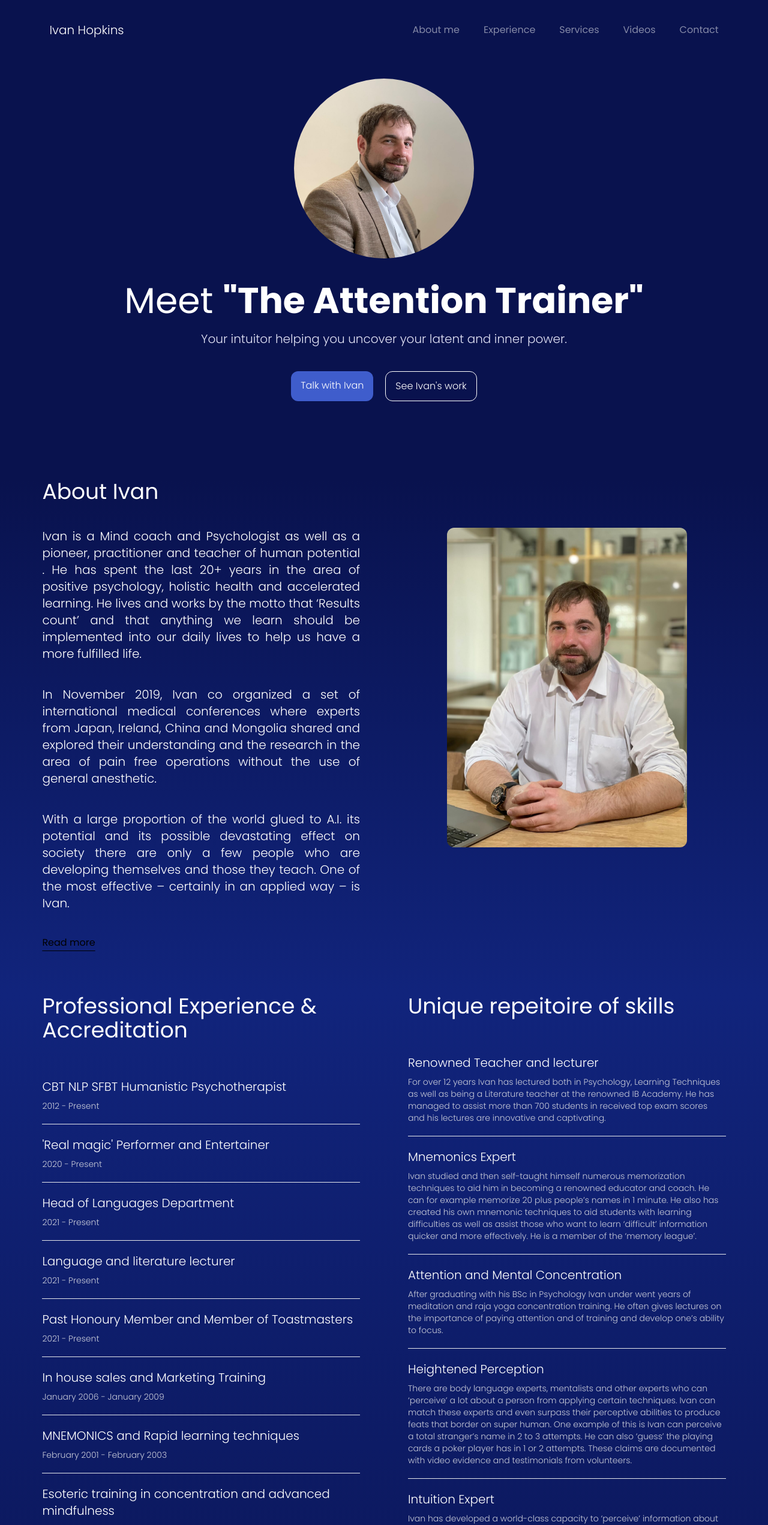
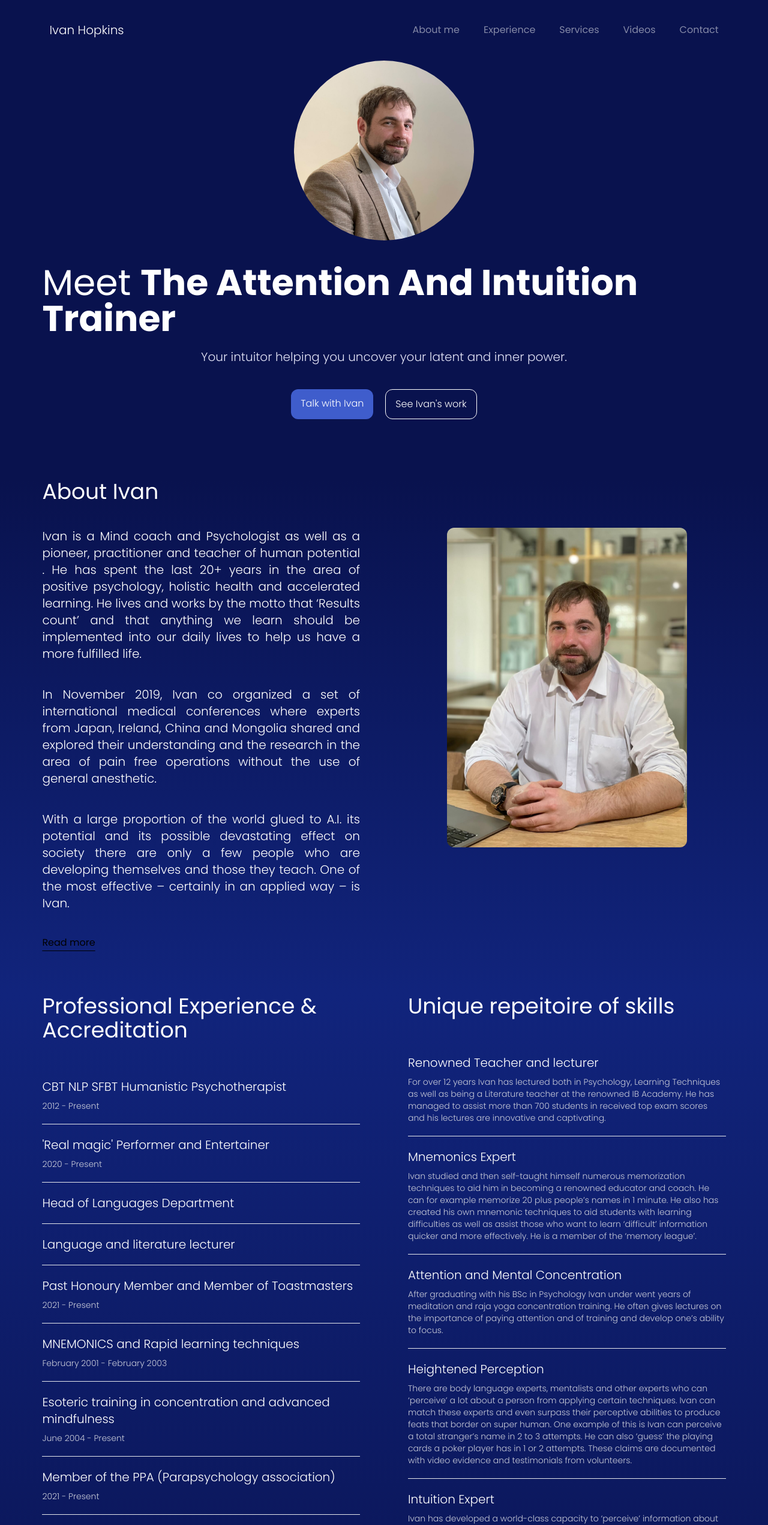
Before and after one commit to gantug/perfecttend, a Next.js app: page / in a window 1280 px wide. Shown: the top 2543 px of the page at 60% size. Built offline with nearby package versions, Linux system fonts and the light colour scheme.

Commit message:
latest change on 3rd Feb

```diff
--- a/src/components/Experience.tsx
+++ b/src/components/Experience.tsx
@@ -28,14 +28,12 @@ export default function Experience() {
               <h3 className='text-md md:text-xl text-white'>
                 Head of Languages Department
               </h3>
-              <div className='text-sm text-[#C8CBD9]'>2021 - Present</div>
             </div>
 
             <div className='flex flex-col gap-2 py-5 font-light'>
               <h3 className='text-md md:text-xl text-white'>
                 Language and literature lecturer
               </h3>
-              <div className='text-sm text-[#C8CBD9]'>2021 - Present</div>
             </div>
 
             <div className='flex flex-col gap-2 py-5 font-light'>
@@ -45,14 +43,14 @@ export default function Experience() {
               <div className='text-sm text-[#C8CBD9]'>2021 - Present</div>
             </div>
 
-            <div className='flex flex-col gap-2 py-5 font-light'>
+            {/* <div className='flex flex-col gap-2 py-5 font-light'>
               <h3 className='text-md md:text-xl text-white'>
                 In house sales and Marketing Training
               </h3>
               <div className='text-sm text-[#C8CBD9]'>
                 January 2006 - January 2009
               </div>
-            </div>
+            </div> */}
 
             <div className='flex flex-col py-5 gap-2'>
               <h3 className='text-md md:text-xl text-white font-light'>
--- a/src/components/Footer.tsx
+++ b/src/components/Footer.tsx
@@ -5,7 +5,7 @@ export default function Footer() {
         © 2024 Ivan Hopkins, all rights reserved.
       </div>
       <div className='hidden md:flex flex-col md:flex-row gap-5 md:gap-10  p-3'>
-        <a href='mailto:perfecttend.perfecttend@yahoo.com'>
+        <a href='mailto:attendtowin@proton.me'>
           <div>Email</div>
         </a>
       </div>
--- a/src/components/Hero.tsx
+++ b/src/components/Hero.tsx
@@ -16,7 +16,9 @@ export default function Hero() {
           className={`text-4xl md:text-6xl text-white text-center md:text-left`}
         >
           Meet{' '}
-          <span className='capitalize font-bold'>"The Attention Trainer"</span>
+          <span className='capitalize font-bold text-center'>
+            the attention and intuition trainer
+          </span>
         </h1>
       </div>
       <div className='flex flex-col gap-10 justify-center items-center mt- '>
--- a/src/components/Videos.tsx
+++ b/src/components/Videos.tsx
@@ -18,15 +18,15 @@ export default function Videos() {
 
       <div className='h-full grid grid-cols-1 md:grid-cols-3 gap-10'>
         <Link
-          href={'https://youtu.be/Aw3uL3HlJvM?si=4HTW-Gccy1evHa69'}
+          href={'https://youtu.be/YEUFX349irw?si=1eRFZqSZvOyy71BM'}
           target='_blank'
         >
           <div className='p-5 rounded-xl min-h-[250px] text-white text-center transition duration-300 hover:border-white border border-gray-600 flex flex-col justify-center items-center gap-5 cursor-pointer'>
             <iframe
               className='w-full h-full min-h-[250px] border rounded-xl border-none'
-              src='https://www.youtube.com/embed/Aw3uL3HlJvM?si=bO5WvtGz7V9i6Shb'
+              src='https://www.youtube.com/embed/YEUFX349irw?si=1eRFZqSZvOyy71BM'
             ></iframe>
-            <div className='font-light'>Precognition Testimonial</div>
+            <div className='font-light'>Intro and Background video</div>
           </div>
         </Link>
 
@@ -43,16 +43,16 @@ export default function Videos() {
           </div>
         </Link>
         <Link
-          href={'https://youtu.be/1ZRnCTeVIZQ'}
+          href={'https://youtu.be/x0s2mZ9qCEs?si=hofdo6SsTNOoDJsj'}
           target='_blank'
         >
           <div className='p-5 rounded-xl min-h-[250px] text-white text-center transition duration-300 hover:border-white border border-gray-600 flex flex-col justify-center items-center gap-5 cursor-pointer'>
             <iframe
               className='w-full h-full min-h-[250px] border rounded-xl border-none'
-              src='https://www.youtube.com/embed/1ZRnCTeVIZQ?si=XNnqUNHA0To2y8Um'
+              src='https://www.youtube.com/embed/x0s2mZ9qCEs?si=hofdo6SsTNOoDJsj'
             ></iframe>
             <div className='font-light'>
-              Objective Demo of Intuition using Random generated cards
+              The 2 Prerequisites for Taping into your Inner Tutor
             </div>
           </div>
         </Link>
--- a/src/components/Works.tsx
+++ b/src/components/Works.tsx
@@ -52,7 +52,7 @@ export default function Works() {
         <Link href='/works/i-factor'>
           <div className='p-5 rounded-xl h-[250px] text-white text-center transition duration-300 hover:border-white border border-gray-600 flex flex-col justify-center items-center gap-5 cursor-pointer'>
             <CiRead className='text-white w-full h-full max-w-[100px] max-h-[100px]' />
-            <div className='font-light'>The "I" factor programme</div>
+            <div className='font-light'>The Intuition training program</div>
           </div>
         </Link>
 
--- a/src/pages/works/i-factor.tsx
+++ b/src/pages/works/i-factor.tsx
@@ -13,7 +13,7 @@ export default function Works() {
       <div className='flex flex-col gap-10 md:mt-[5rem]'>
         <GoBack linkHref='#work' />
         <h1 className='text-xl md:text-4xl text-green-400 mb-10 font-bold'>
-          The 'I' Factor Programme
+          The Intuition training program
         </h1>
       </div>
 
```
